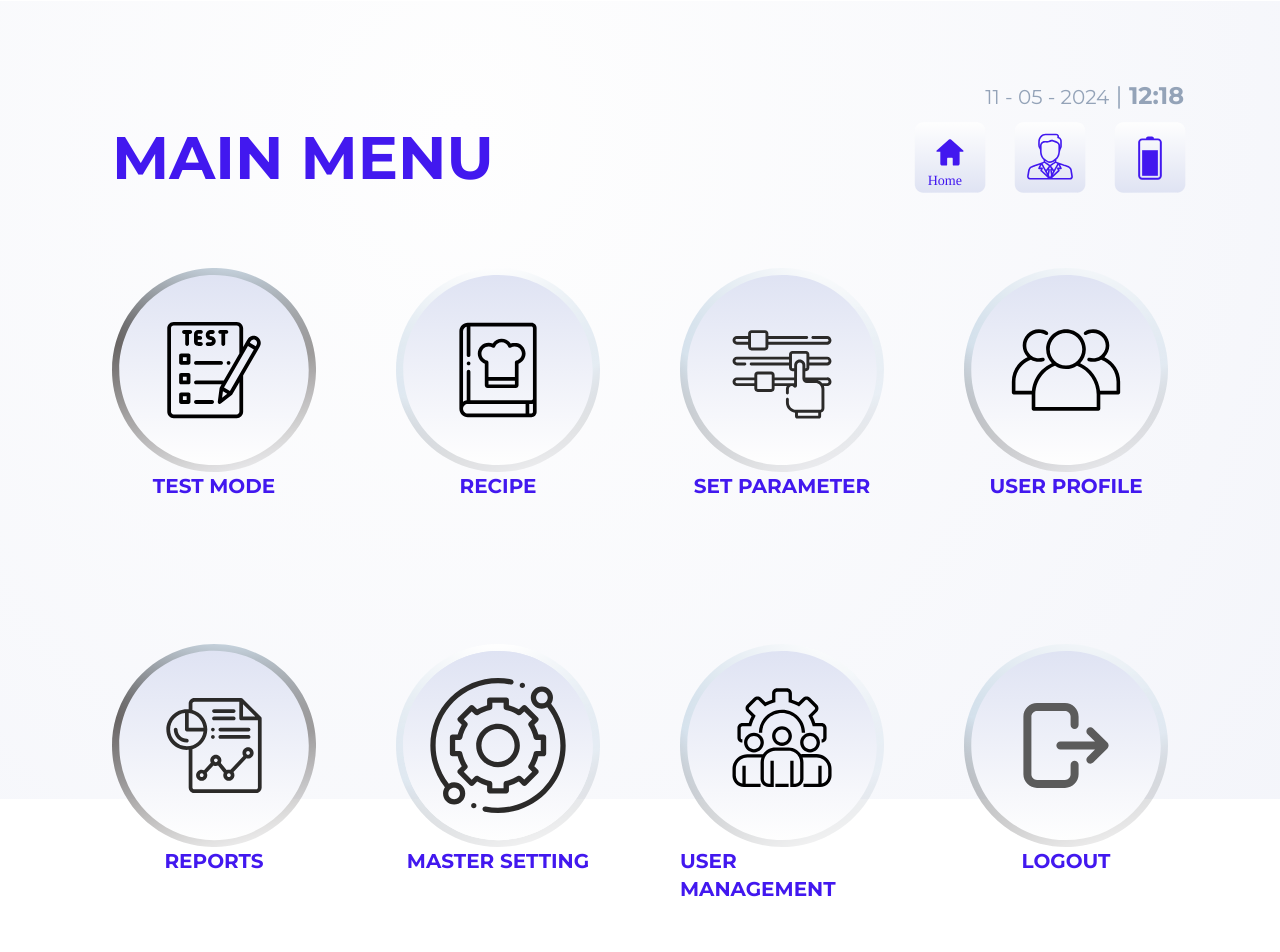
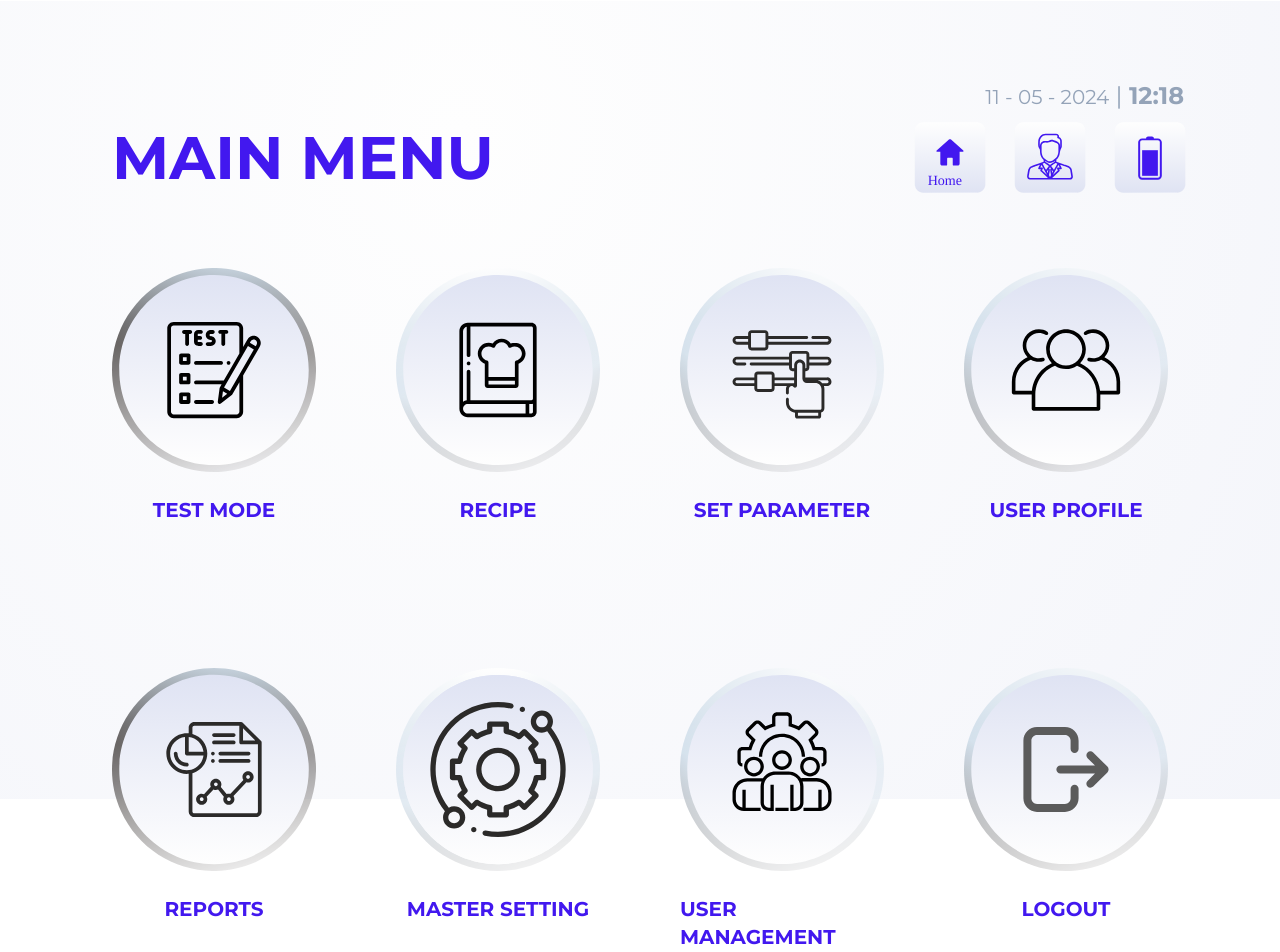
Before and after one commit to AmRonak/pressure-machine, a Next.js app: page /dashboard in a window 1280 px wide. Shown: the top 952 px of the page. Built offline with nearby package versions, Linux system fonts and the light colour scheme.

Commit message:
feat(main_menu): updated main menu style

```diff
--- a/components/buttons/MenuButton.jsx
+++ b/components/buttons/MenuButton.jsx
@@ -13,7 +13,7 @@ const MenuButton = ({urlPath, imagePath,buttonText, isLink=true, onClick}) => {
           height={250}
           alt={`${buttonText} button`}
         />
-        <p className="xs:text-xs md:text-xs lg:text-xl font-bold uppercase">
+        <p className="text-xs lg:text-base xl:text-xl font-bold uppercase mt-6">
           {buttonText}
         </p>
       </Link>
@@ -25,7 +25,7 @@ const MenuButton = ({urlPath, imagePath,buttonText, isLink=true, onClick}) => {
           height={250}
           alt={`${buttonText} button`}
         />
-        <p className="xs:text-xs md:text-xs lg:text-xl font-bold uppercase">
+        <p className="xs:text-xs lg:text-base xl:text-xl font-bold uppercase mt-6">
           {buttonText}
         </p>
       </button>
```
